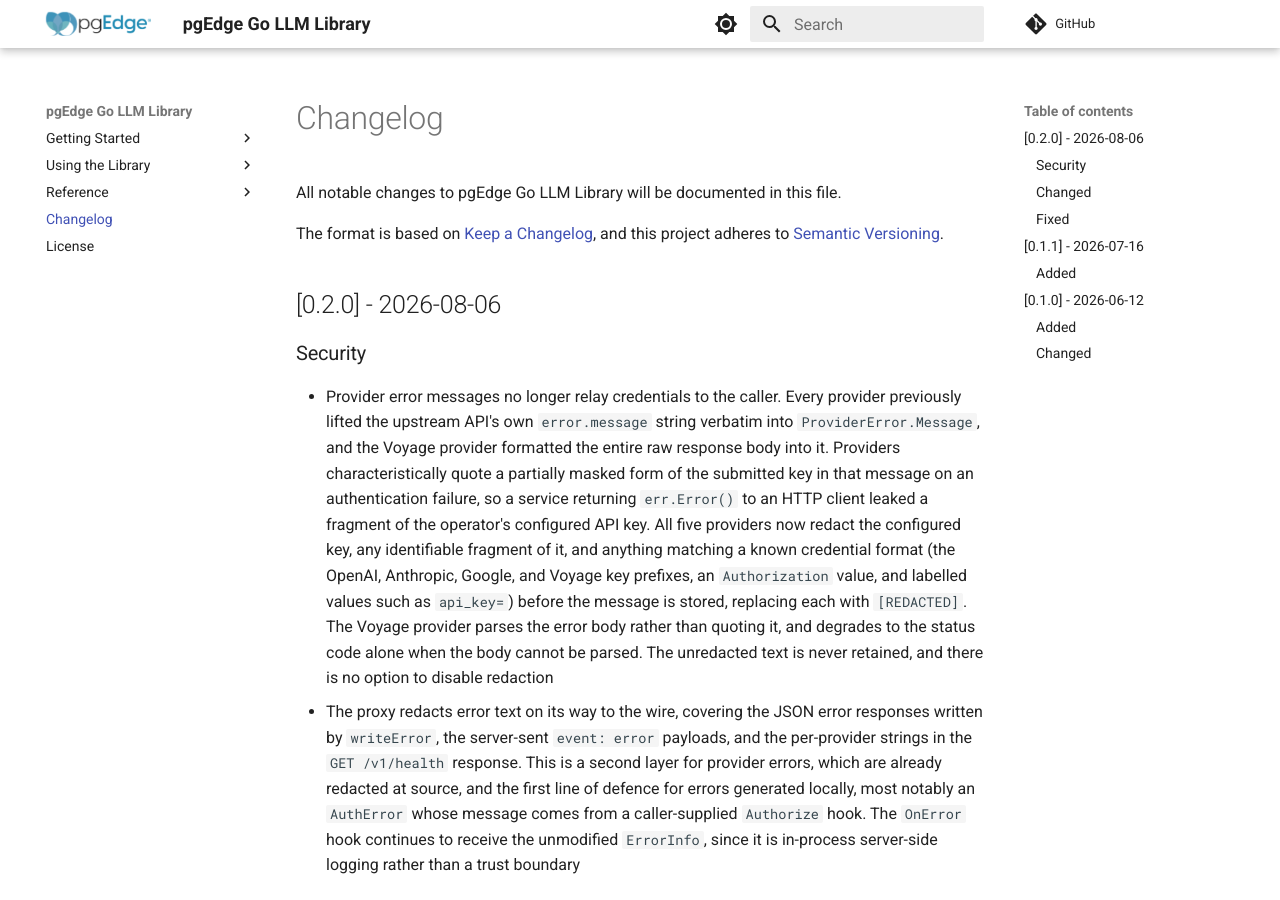
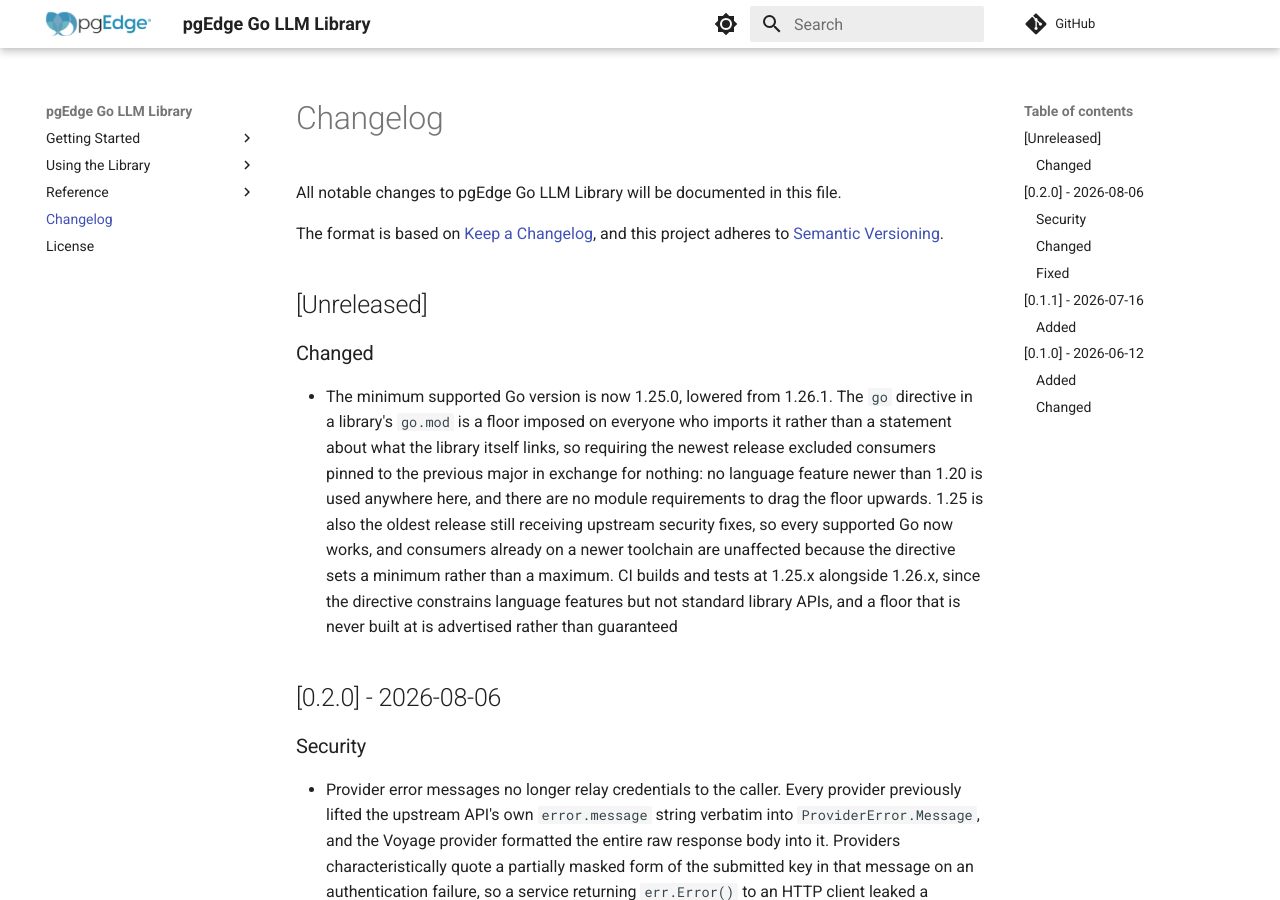
Before and after one commit to pgEdge/pgedge-go-llm-lib, an MkDocs documentation site: the page built from docs/changelog.md, in a window 1280 px wide and 900 px high. Built offline with MkDocs 1.6.1 and Material for MkDocs 9.7.7, drawn with Linux system fonts in a browser that asks for light colours; comment, search, counter and statistics services are not loaded.

Commit message:
chore: lower the declared Go floor to 1.25.0
Codacy's SCA scanner reads the `go` directive in go.mod as a resolved
dependency and reports every stdlib CVE fixed after that version against us,
which currently accounts for 21 of the 27 open security findings. That reading
is reasonable for an application and wrong for a library: we ship source, and
the stdlib comes from whatever toolchain the consumer builds with, so the
directive is a minimum requirement imposed on our consumers rather than a
statement about what gets linked. Raising it to silence the scanner would have
made the library harder to adopt in exchange for a tidier dashboard, so the two
concerns are separated here; the directive is chosen on compatibility grounds
alone, and the stdlib findings are a Codacy policy matter to be marked won't-fix
with that reasoning.

Lowering the floor will in fact increase the reported finding count, because
1.25.0 resolves to an older stdlib than 1.26.1 did. That is expected and is not
a regression in anything real.

Nothing here uses any language feature newer than 1.20, and there are no
requirements in go.mod to drag the floor upwards, so 1.25.0 costs us nothing.
It is also the oldest release still receiving upstream security fixes, which
makes it a defensible place to stop: any supported Go works, without inviting
consumers of a credential-handling library onto a Go that no longer gets
patched.

The `go` directive polices language features but not standard library APIs, so a
lowered floor is not self-enforcing; with `go 1.21` set, a call to a 1.23-only
stdlib function still compiles cleanly under a 1.26 toolchain. Advertising a
floor therefore obliges us to build at it, and 1.25.x joins the CI matrix for
that reason. Since upload-artifact refuses a second upload under an existing
name, the coverage artifact now carries the Go version, which the cache key
already did.

Verified by building, vetting, linting and running the full suite against a real
go1.25.5 toolchain rather than relying on -lang alone.

```diff
--- a/docs/changelog.md
+++ b/docs/changelog.md
@@ -7,6 +7,11 @@ The format is based on
 [Keep a Changelog](https://keepachangelog.com/), and this
 project adheres to
 [Semantic Versioning](https://semver.org/spec/v2.0.0.html).
+
+## [Unreleased]
+
+### Changed
+- The minimum supported Go version is now 1.25.0, lowered from 1.26.1. The `go` directive in a library's `go.mod` is a floor imposed on everyone who imports it rather than a statement about what the library itself links, so requiring the newest release excluded consumers pinned to the previous major in exchange for nothing: no language feature newer than 1.20 is used anywhere here, and there are no module requirements to drag the floor upwards. 1.25 is also the oldest release still receiving upstream security fixes, so every supported Go now works, and consumers already on a newer toolchain are unaffected because the directive sets a minimum rather than a maximum. CI builds and tests at 1.25.x alongside 1.26.x, since the directive constrains language features but not standard library APIs, and a floor that is never built at is advertised rather than guaranteed
 
 ## [0.2.0] - 2026-08-06
 
```
Also changed, not shown: docs/getting_started.md (+1 -1 lines), 2 other files.
